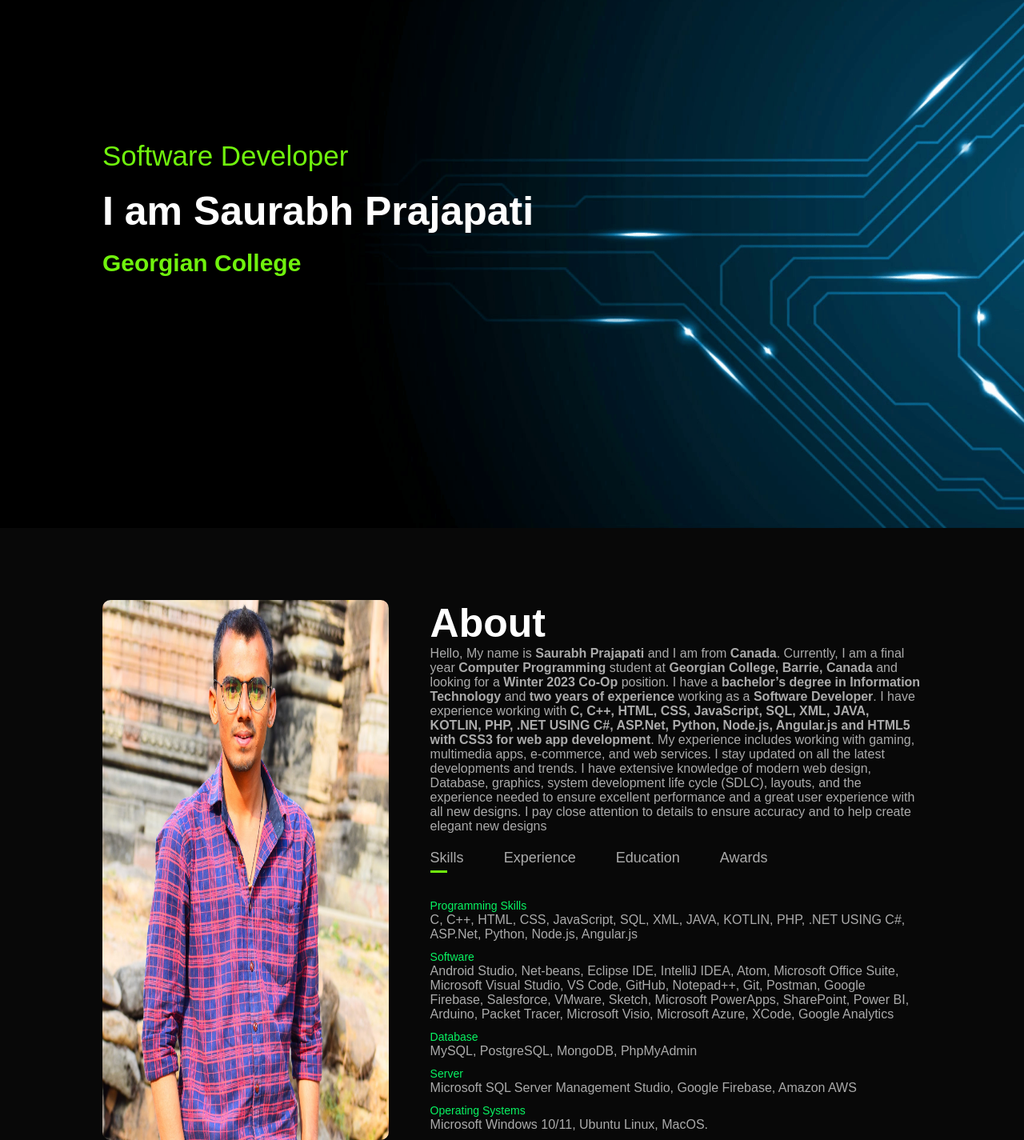
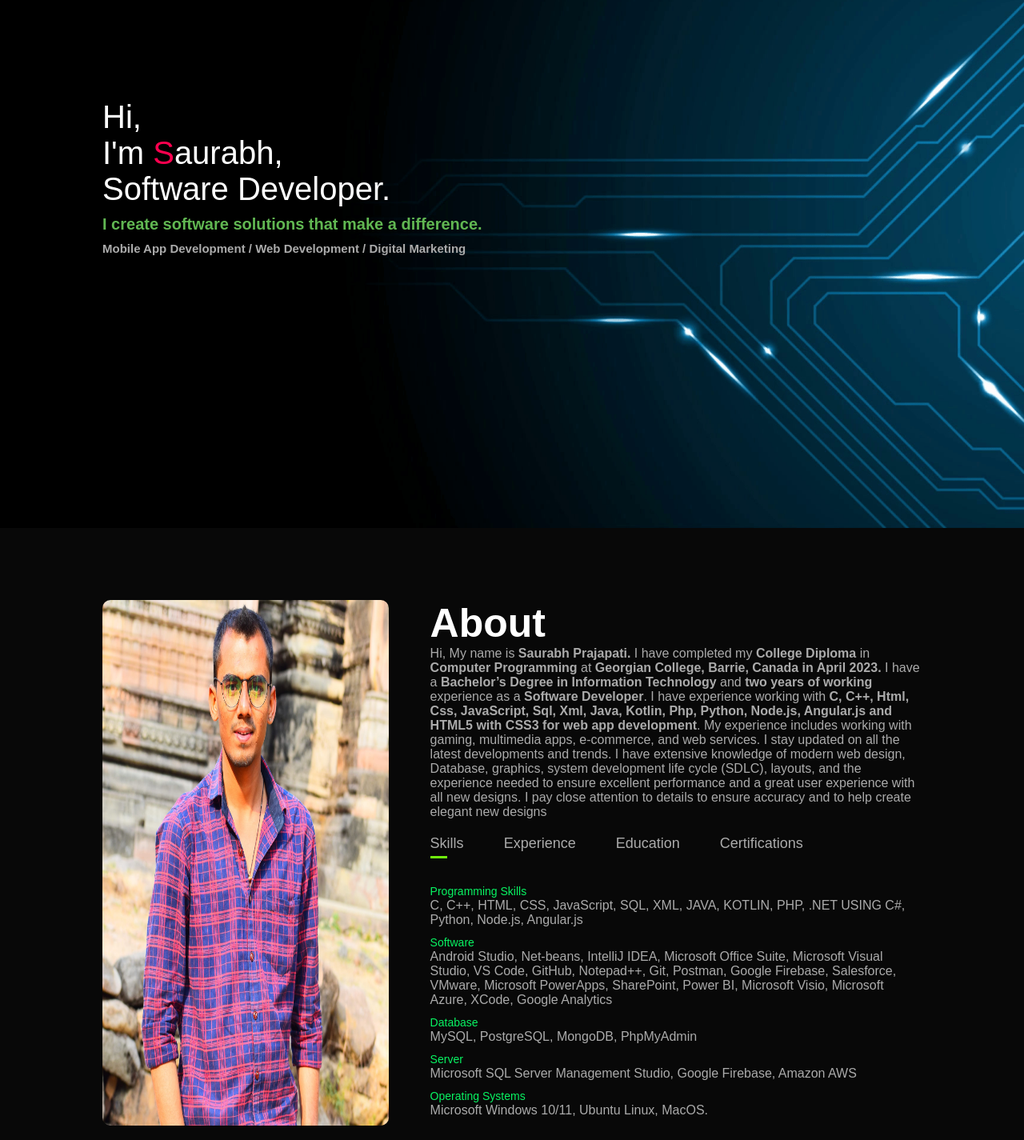
Before and after one commit to Gabbar-127/Saurabh_Prajapati-Portfolio, a plain HTML site: page index.html in a window 1280 px wide. Shown: the part 140-1565 px from the top of the page at 80% size. Drawn offline with Linux system fonts and the light colour scheme.

Commit message:
Updated some information and  minor design changes

```diff
--- a/index.html
+++ b/index.html
@@ -27,8 +27,13 @@
                 <!-- <i class="fa-solid fa-bars" onclick="openmenu()"></i> -->
             </nav>
             <div class="header-text">
-                <p> Software Developer </p>
-                <h1> I am Saurabh Prajapati <br> <span>Georgian College</span></h1>
+                <p>Hi,</p>
+                <p1>I'm <span>S</span>aurabh,</p1> <br>
+                <p2>Software Developer.</p2>
+                <h5>I create software solutions that make a difference.</h5>
+                <h6> Mobile App Development / Web Development / Digital Marketing </h6>
+                <!-- <span><button type="submit" ><a href="#contact">Get in Touch</a></button></span> -->
+                <!-- <br> <span>Georgian College</span> -->
             </div>
         </div>
     </div>
@@ -42,14 +47,11 @@
                 </div>
                 <div class="about-col-2">
                     <h1 class="sub-title">About</h1>
-                    <p>Hello, My name is <b>Saurabh Prajapati</b> and I am from <b>Canada</b>. Currently, I am a final
-                        year <b>Computer Programming</b> student at <b>Georgian College, Barrie, Canada </b> and looking
-                        for a <b>Winter
-                            2023 Co-Op</b> position.
-                        I have a <b>bachelor’s degree in Information Technology</b> and <b>two years of experience</b>
-                        working as a <b>Software Developer</b>. I have experience working with <b>C, C++, HTML, CSS,
-                            JavaScript, SQL, XML, JAVA, KOTLIN, PHP, .NET USING C#, ASP.Net, Python, Node.js, Angular.js
-                            and HTML5 with CSS3 for web app
+                    <p>Hi, My name is <b>Saurabh Prajapati.</b> I have completed my <b> College Diploma </b> in
+                        <b>Computer Programming</b> at <b>Georgian College, Barrie, Canada in April 2023.</b>
+                        I have a <b>Bachelor’s Degree in Information Technology</b> and <b>two years of working</b>
+                        experience as a <b>Software Developer</b>. I have experience working with <b>C, C++, Html, Css,
+                            JavaScript, Sql, Xml, Java, Kotlin, Php, Python, Node.js, Angular.js and HTML5 with CSS3 for web app
                             development</b>.
                         My experience includes working with gaming, multimedia apps, e-commerce, and web services. I
                         stay updated on all the latest developments and trends. I have extensive knowledge of modern web
@@ -62,17 +64,12 @@
                         <p class="tab-links active-link" onclick="opentab('skills')">Skills</p>
                         <p class="tab-links" onclick="opentab('experience')">Experience</p>
                         <p class="tab-links" onclick="opentab('education')">Education</p>
-                        <p class="tab-links" onclick="opentab('awards')">Awards</p>
+                        <p class="tab-links" onclick="opentab('awards')">Certifications</p>
                     </div>
                     <div class="tab-contents active-tab" id="skills">
                         <ul>
-                            <li><span>Programming Skills</span><br>C, C++, HTML, CSS, JavaScript, SQL, XML, JAVA,
-                                KOTLIN, PHP, .NET USING C#, ASP.Net, Python, Node.js, Angular.js</li>
-                            <li><span>Software</span><br>Android Studio, Net-beans, Eclipse IDE, IntelliJ IDEA, Atom,
-                                Microsoft Office Suite, Microsoft Visual Studio, VS Code, GitHub, Notepad++, Git,
-                                Postman, Google Firebase, Salesforce, VMware, Sketch, Microsoft PowerApps, SharePoint,
-                                Power BI, Arduino, Packet Tracer, Microsoft Visio, Microsoft Azure, XCode, Google
-                                Analytics</li>
+                            <li><span>Programming Skills</span><br>C, C++, HTML, CSS, JavaScript, SQL, XML, JAVA, KOTLIN, PHP, .NET USING C#, Python, Node.js, Angular.js</li>
+                            <li><span>Software</span><br>Android Studio, Net-beans, IntelliJ IDEA, Microsoft Office Suite, Microsoft Visual Studio, VS Code, GitHub, Notepad++, Git, Postman, Google Firebase, Salesforce, VMware, Microsoft PowerApps, SharePoint, Power BI, Microsoft Visio, Microsoft Azure, XCode, Google Analytics</li>
                             <li><span>Database</span><br>MySQL, PostgreSQL, MongoDB, PhpMyAdmin</li>
                             <li><span>Server</span><br>Microsoft SQL Server Management Studio, Google Firebase, Amazon
                                 AWS</li>
@@ -83,9 +80,8 @@
                     </div>
                     <div class="tab-contents" id="experience">
                         <ul>
-                            <li><span>August 2021 - Present</span><br>Quality Assurance Specialist at Spectra Aluminum
-                                Products, <br> Bradford, CA.</li>
-                            <li><span>April 2021 - Present</span><br>Software Developer, Freelance</li>
+                            <li><span>August 2021 - Present</span><br>Customer Service Representative at Sport Chek, <br> Barrie, Canada.</li>
+                            <li><span>May 2023 - Present</span><br>Software Developer, Freelance</li>
                             <li><span>May 2019 - September 2020</span><br>Mobile Application Developer at iCoderz
                                 Solutions Private Limited, <br> Ahmedabad, India.</li>
                             <li><span>November 2018 - April 2019</span><br>Mobile Application Developer at Amar
@@ -94,21 +90,24 @@
                     </div>
                     <div class="tab-contents" id="education">
                         <ul>
-                            <li><span>May 2021 - Current</span><br>Computer Programming, <br> Georgian College, <br>
-                                Barrie, ON, Canada</li>
-                            <li><span>May 2014 - May 2018</span><br>Bachelor of Engineering (Information
-                                Technology),<br> Government Engineering College,<br> Modasa, Gujarat, India</li>
+                            <li><span>May 2021 - April 2023</span> <br>Computer Programming, <br> Georgian College, <br>
+                                Barrie, ON, Canada. <br> <span> Grade:3.9/4.0</span></li>
+                            <li><span>May 2014 - May 2018</span>
+                            <br>Bachelor of Engineering (Information
+                                Technology),<br> Government Engineering College,<br> Modasa, Gujarat, India. <br> <span> Grade: 3.3/4.0</span></li>
 
                         </ul>
                     </div>
                     <div class="tab-contents" id="awards">
                         <ul>
-                            <li><span>April 2019</span><br>During my first Company, I Received the <b>Employee of The
-                                    Month Award</b>.</li>
-                            <li><span>June 2021</span><br>I Received <b>Worker Health and safety awareness</b>
-                                Certificate in June 2021 from Ontario Co-op Program.</li>
+                            <li><span>May 2021</span><br>I Received <b>Worker Health and safety awareness</b>
+                                Certificate from Ontario Co-op Program.</li>
                             <li><span>August 2021</span><br>I received <b>Introduction to Networks</b> certifications
-                                from Cisco Networking Academy.</b>.</li>
+                                from Cisco Networking Academy.</b></li>
+                                <li><span>June 2021</span><br>I Received <b>CompTIA A+ </b>
+                                    Certificate from Coursera.</li>
+                                    <li><span>November 2021</span><br>I Received <b>Amazon AWS </b>
+                                        Certificate from Coursera.</li>
 
                         </ul>
                     </div>
--- a/style.css
+++ b/style.css
@@ -69,19 +69,40 @@ nav ul li a:hover::after {
 }
 
 .header-text {
-    margin-top: 20%;
+    margin-top: 15%;
     font-size: 40px;
 }
 
-.header-text p{
-    color: #70f20d;
+.header-text p p1 p2{
+    color: #fff;
     font-size: 35px;
 }
+
+.header-text p1 span{
+
+    color: #ff004f;
+}
+.header-text h5{
+    font-size:  20px;
+    margin-top: 10px;
+    color: #61b752;
+}
+
+ .header-text p3{
+   color: #08f563;
+   font-size: 20px;
+ }
 
 .header-text h1 {
     font-size: 50px;
     margin-top: 20px;
 }
+.header-text h6 {
+    font-size:  15px;
+    margin-top: 10px;
+    color: #ababab;
+}
+
 
 .header-text h1 span {
     color: #70f20d;
```
Also changed, not shown: 1 other file.
